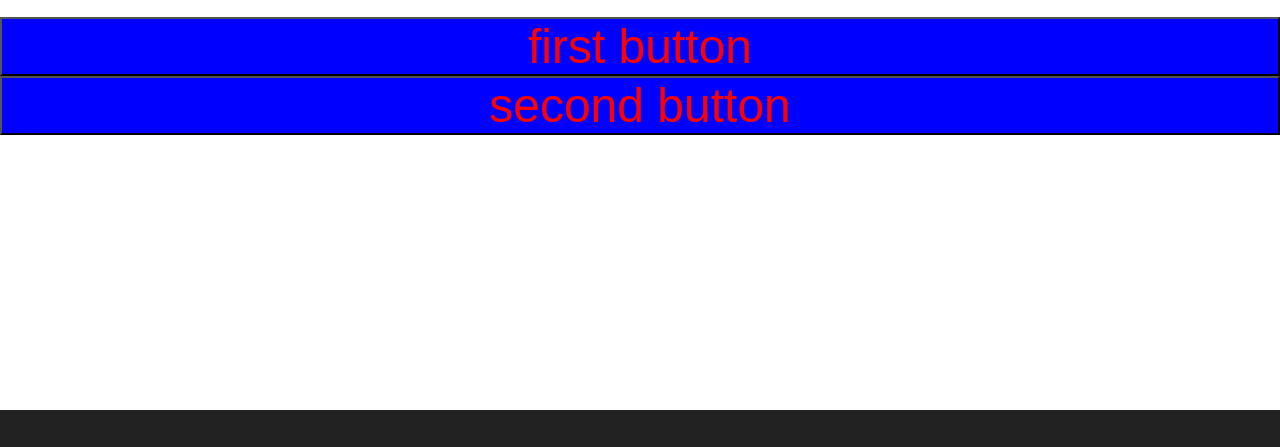
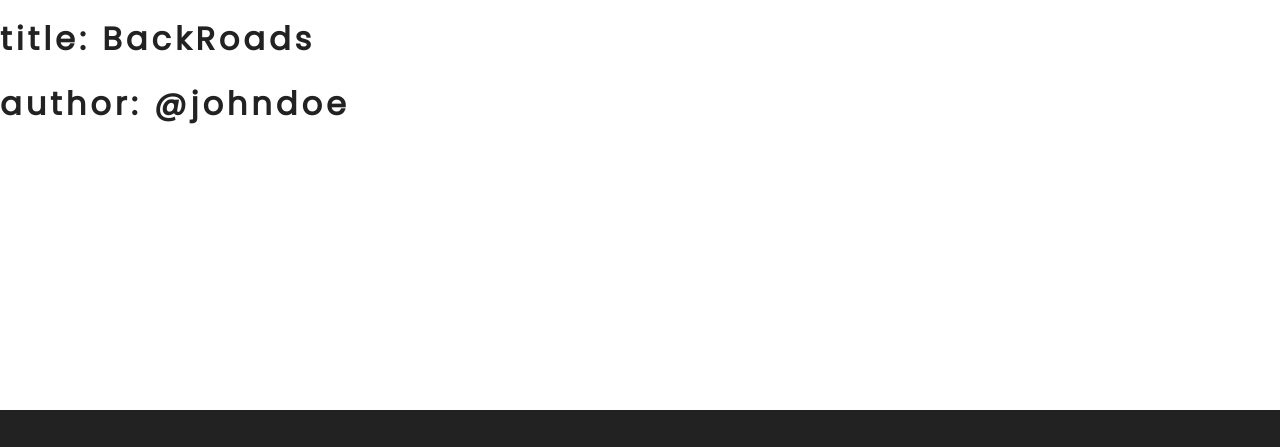
Before and after one commit to selenasiri/gatsby-backroads, a Gatsby site: page /tours in a window 1280 px wide. Shown: the part 195-642 px from the top of the page. Built offline with nearby package versions, Linux system fonts and the light colour scheme; Gatsby itself is replaced by a stand-in of ours.

Commit message:
add styled and graphql

```diff
--- a/src/examples/Button.js
+++ b/src/examples/Button.js
@@ -8,3 +8,7 @@
 `
 
 export default Button
+
+// usage:
+// <Button>first button</Button>
+// <Button color="yellow">second button</Button>
--- /dev/null
+++ b/src/examples/Header.jsx
@@ -0,0 +1,33 @@
+import React from "react"
+import { useStaticQuery, graphql } from "gatsby"
+
+const getSiteData = graphql`
+  {
+    site {
+      siteMetadata {
+        title
+        description
+        author
+      }
+    }
+  }
+`
+
+const Header = () => {
+  const data = useStaticQuery(getSiteData)
+  const { siteMetadata } = data.site
+
+  console.log(siteMetadata)
+
+  return (
+    <div>
+      <h1>title: {siteMetadata.title}</h1>
+      <h1>author: {siteMetadata.author}</h1>
+    </div>
+  )
+}
+
+export default Header
+
+// usage:
+// <Header />
--- a/src/pages/tours.jsx
+++ b/src/pages/tours.jsx
@@ -1,13 +1,14 @@
 import React from "react"
 import Layout from "../components/Layout"
 import Button from "../examples/Button"
+import Header from "../examples/Header"
 
 const tours = () => {
   return (
     <Layout>
       <h1>Tours</h1>
-      <Button>first button</Button>
-      <Button color="yellow">second button</Button>
+
+      <Header />
     </Layout>
   )
 }
```
Also changed, not shown: src/examples/RegularHeader.jsx (added, +12 -0 lines).
